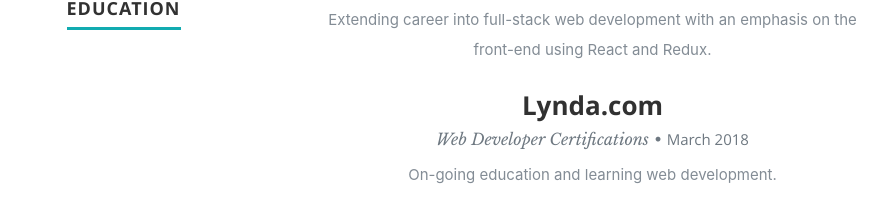
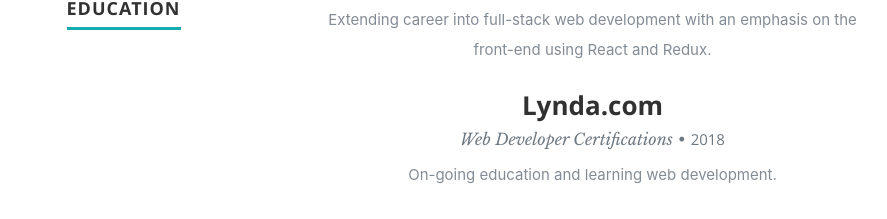
Before and after one commit to steve0079/portfolio, a React (Create React App) app: page / in a window 1280 px wide. Shown: the part 1796-2015 px from the top of the page, without its empty margins (134-1021 px from the left). Built offline with nearby package versions, Linux system fonts and the light colour scheme.

Commit message:
more updates

```diff
--- a/src/components/resume/resume.js
+++ b/src/components/resume/resume.js
@@ -20,7 +20,7 @@
                         <div className="row item">
                             <div className="twelve columns">
                                 <h3>Lynda.com</h3>
-                                <p className="info">Web Developer Certifications<span>&bull;</span><em className="date">March 2018</em></p>
+                                <p className="info">Web Developer Certifications<span>&bull;</span><em className="date">2018</em></p>
                                 <p>On-going education and learning web development.</p>
                             </div>
                         </div>
```
